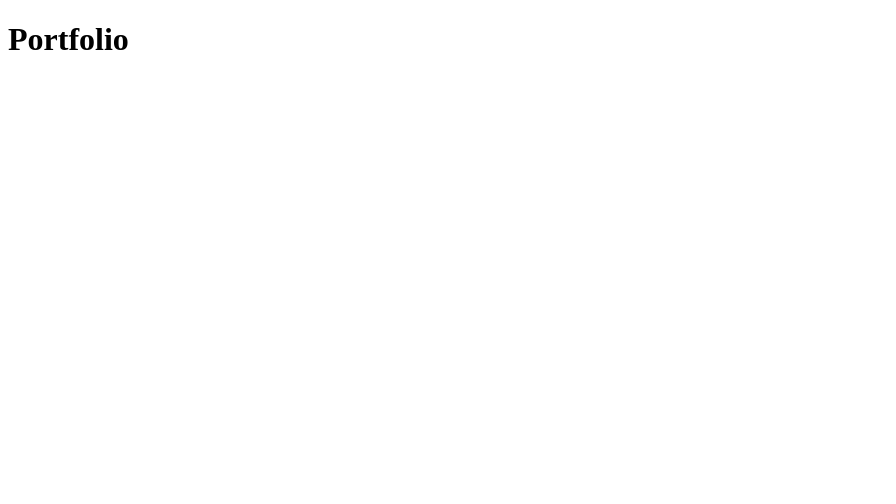
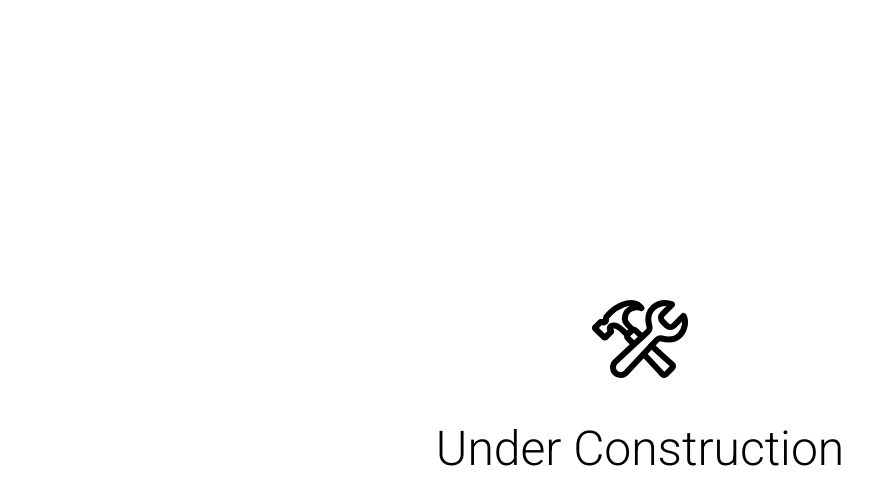
Before and after one commit to khzainulabidin/portfolio, a React (Vite) app: page / in a window 1280 px wide. Shown: the top 504 px of the page, without its empty margins (0-896 px from the left). Built offline with nearby package versions, Linux system fonts and the light colour scheme.

Commit message:
Added under construction page

```diff
--- a/package.json
+++ b/package.json
@@ -14,7 +14,8 @@
     },
     "dependencies": {
         "react": "^18.3.1",
-        "react-dom": "^18.3.1"
+        "react-dom": "^18.3.1",
+        "react-icons": "^5.2.1"
     },
     "devDependencies": {
         "@types/react": "^18.3.3",
--- a/src/App.tsx
+++ b/src/App.tsx
@@ -1,7 +1,11 @@
+import { useState } from "react";
+import UnderConstruction from "./pages/UnderConstruction/UnderConstruction";
+import LandingPage from "./pages/LandingPage/LandingPage";
+
 const App = (): React.JSX.Element => {
-    return (
-        <h1>Portfolio</h1>
-    );
+    const [underConstruction] = useState(true);
+
+    return underConstruction ? <UnderConstruction /> : <LandingPage />;
 }
 
 export default App;
--- a/src/index.css
+++ b/src/index.css
@@ -0,0 +1,8 @@
+@import url('https://fonts.googleapis.com/css2?family=Roboto:ital,wght@0,100;0,300;0,400;0,500;0,700;0,900;1,100;1,300;1,400;1,500;1,700;1,900&display=swap');
+
+body {
+    box-sizing: border-box;
+    margin: 0;
+    padding: 0;
+    font-family: "Roboto", sans-serif;
+}
--- /dev/null
+++ b/src/pages/LandingPage/LandingPage.tsx
@@ -0,0 +1,9 @@
+import styles from './LandingPage.module.css';
+
+const LandingPage = (): React.JSX.Element => {
+    return (
+        <h1>Portfolio</h1>
+    );
+}
+
+export default LandingPage;
--- /dev/null
+++ b/src/pages/UnderConstruction/UnderConstruction.module.css
@@ -0,0 +1,30 @@
+.wrapper {
+    height: 100vh;
+    display: grid;
+    place-items: center;
+}
+
+.container {
+    display: flex;
+    flex-direction: column;
+    align-items: center;
+}
+
+.text {
+    font-weight: 300;
+    font-size: 3rem;
+}
+
+.icon {
+    font-size: 6rem;
+}
+
+@media screen and (max-width: 768px) {
+    .text {
+        font-size: 1.5rem;
+    }
+
+    .icon {
+        font-size: 3rem;
+    }
+}
--- /dev/null
+++ b/src/pages/UnderConstruction/UnderConstruction.tsx
@@ -0,0 +1,15 @@
+import styles from './UnderConstruction.module.css';
+import { IoConstructOutline } from "react-icons/io5";
+
+const UnderConstruction = (): React.JSX.Element => {
+    return (
+        <div className={styles.wrapper}>
+            <div className={styles.container}>
+                <IoConstructOutline className={styles.icon} />
+                <h1 className={styles.text}>Under Construction</h1>
+            </div>
+        </div>
+    );
+}
+
+export default UnderConstruction;
```
Also changed, not shown: src/pages/LandingPage/LandingPage.module.css (added), 1 other file (tests, documents, lock files or other folders).
